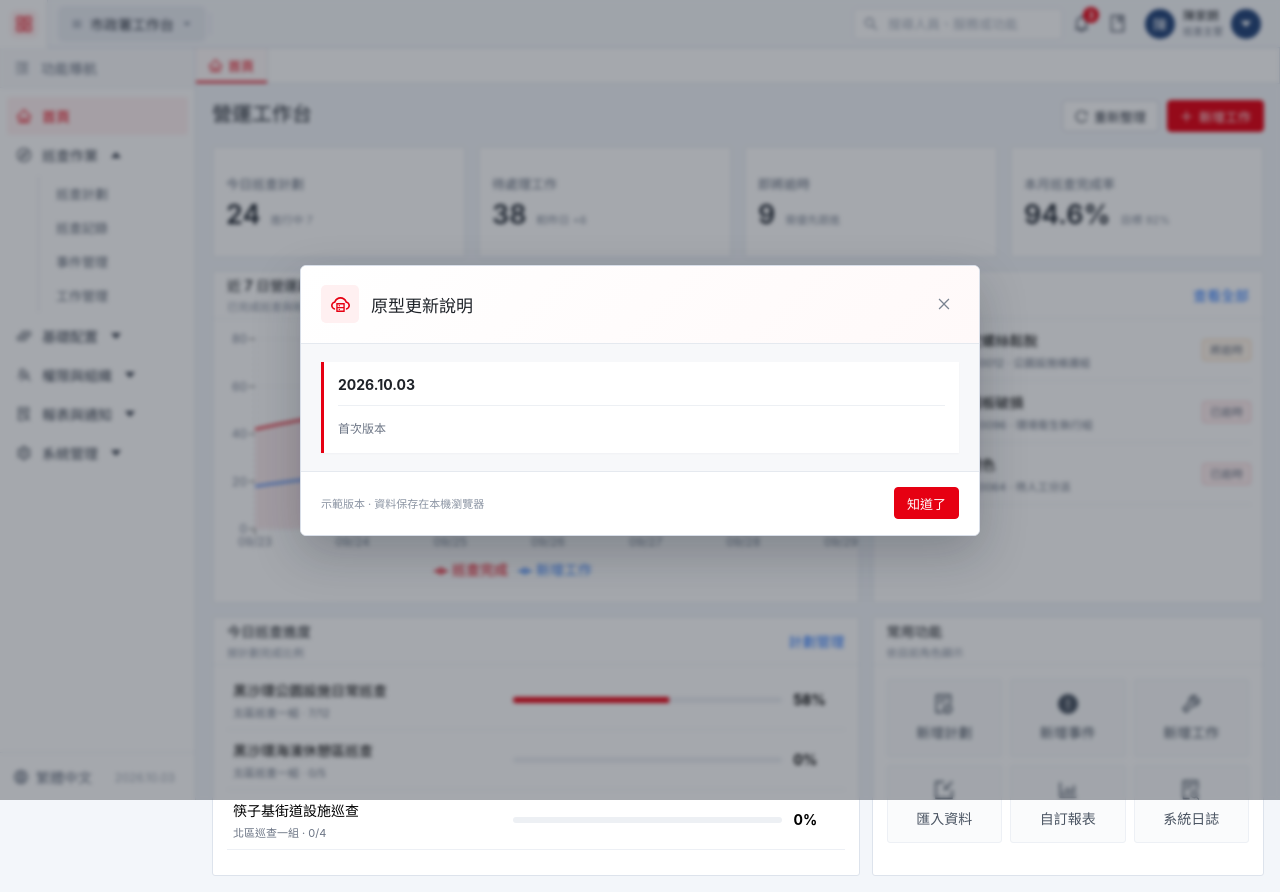
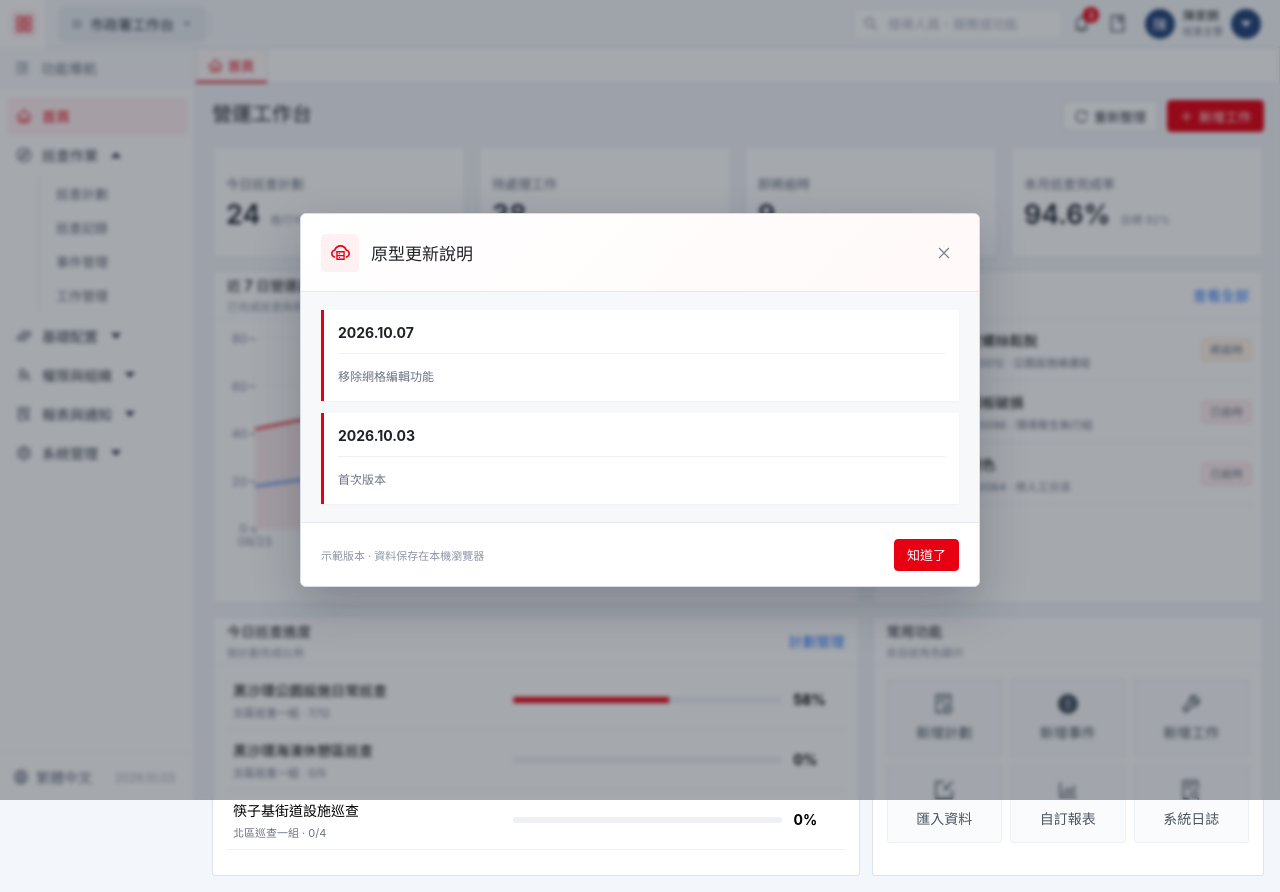
Before and after one commit to sou8ben/IS, a React (Vite) app: page /#/workbench in a window 1280 px wide. Both pictures are taken after a click on the button "2026.10.03". Built offline with nearby package versions, Linux system fonts and the light colour scheme.

Commit message:
2026.10.07

```diff
--- a/src/App.tsx
+++ b/src/App.tsx
@@ -102,7 +102,20 @@ function PrototypeUpdateDialog({ onClose }: { onClose: () => void }) {
   return <div className="overlay centered update-overlay" role="presentation" onMouseDown={onClose}>
     <section className="update-dialog" role="dialog" aria-modal="true" aria-labelledby="prototype-update-title" onMouseDown={(event) => event.stopPropagation()}>
       <header className="update-dialog-header"><div className="update-dialog-brand"><span><CloudServerOutlined /></span><div><h2 id="prototype-update-title">原型更新說明</h2></div></div><button type="button" className="update-dialog-close" aria-label="關閉更新說明" onClick={onClose}><CloseOutlined /></button></header>
-      <div className="update-dialog-body"><div className="update-dialog-intro"><div className="update-dialog-intro-head"><strong>2026.10.03</strong></div><p className="update-dialog-content">{"首次版本"}</p></div></div>
+      <div className="update-dialog-body">
+        <div className="update-dialog-intro">
+          <div className="update-dialog-intro-head">
+            <strong>2026.10.07</strong></div>
+            <p className="update-dialog-content">{"移除網格編輯功能"}</p>
+        </div>
+        <div className="update-dialog-intro">
+          <div className="update-dialog-intro-head">
+            <strong>2026.10.03</strong></div>
+            <p className="update-dialog-content">{"首次版本"}</p>
+        </div>
+      </div>
+
+
       <footer className="update-dialog-footer"><span>示範版本 · 資料保存在本機瀏覽器</span><Button variant="primary" onClick={onClose}>知道了</Button></footer>
     </section>
   </div>;
--- a/src/styles.css
+++ b/src/styles.css
@@ -63,7 +63,7 @@ button, input, select, textarea { font: inherit; } button { cursor: pointer; } a
 .update-dialog-brand h2 { margin: 0; color: var(--text); font-size: 17px; font-weight: 600; }
 .update-dialog-close { width: 30px; height: 30px; flex: 0 0 auto; border: 0; border-radius: 3px; background: transparent; color: #7b8491; cursor: pointer; }
 .update-dialog-close:hover { background: #f2f4f7; color: var(--text); }
-.update-dialog-body { flex: 1; min-height: 0; overflow: auto; padding: 18px 20px; background: #f7f8fa; }
+.update-dialog-body { display: grid; gap: 12px; align-content: start; flex: 1; min-height: 0; overflow: auto; padding: 18px 20px; background: #f7f8fa; }
 .update-dialog-intro { padding: 14px; border-left: 3px solid var(--primary); background: #fff; box-shadow: 0 1px 2px rgba(27,39,57,.03); }
 .update-dialog-intro-head { padding-bottom: 12px; margin-bottom: 12px; border-bottom: 1px solid #edf0f4; }
 .update-dialog-intro-head span { display: block; margin-bottom: 3px; color: var(--primary); font-size: 11px; font-weight: 600; }
```
